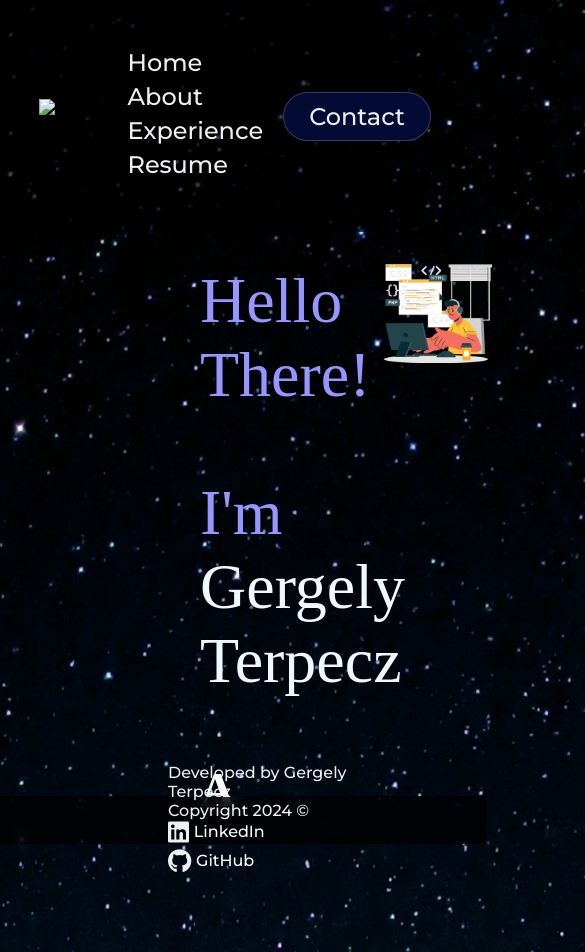
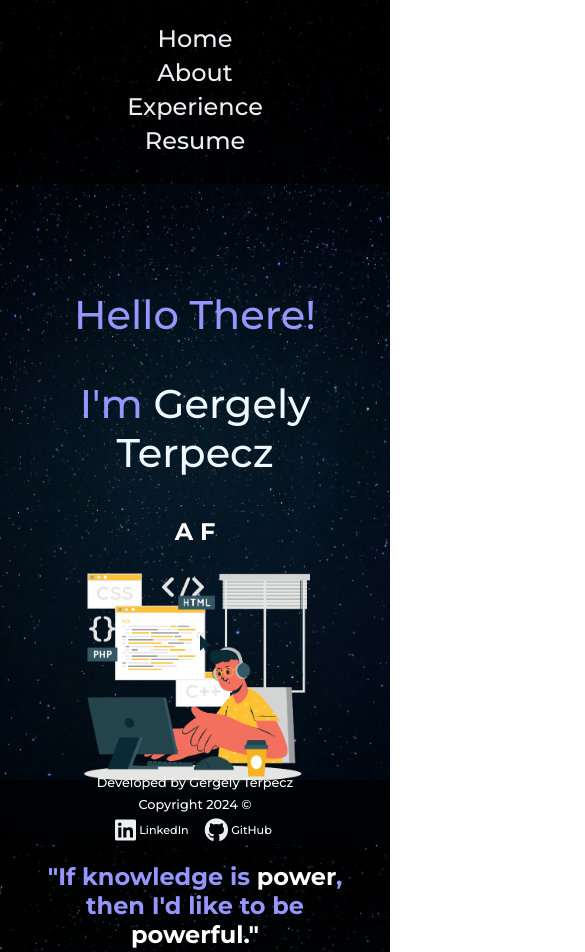
Before and after one commit to terpeczgergely/personal-homepage, a website: page dist/index.html in a window 390 px wide. Shown: the top 952 px of the page, 585 px wide, since content can reach past the window. Drawn offline with Linux system fonts and the light colour scheme.

Commit message:
implemented mobile view

```diff
--- a/dist/index.html
+++ b/dist/index.html
@@ -9,11 +9,8 @@
     <link rel="stylesheet" href="styles.css">
     <link rel="stylesheet" href="https://cdnjs.cloudflare.com/ajax/libs/font-awesome/6.4.2/css/all.min.css" />
 </head>
-
 <body>
-    <header>
         <nav>
-            <img class="logo" src="" alt="logo">
             <ul class="nav_links">
                 <li>
                     <a href="#">Home</a>
@@ -28,11 +25,7 @@
                     <a href="#">Resume</a>
                 </li>
             </ul>
-            <button>
-                <a class="cta" href="#"></a>Contact</a>
-            </button>
         </nav>
-    </header>
     <main>
         <div class="home-wrapper">
             <div id="introduction">
@@ -68,6 +61,7 @@
         <ul class="nav_links">
             <li>Developed by Gergely Terpecz</li>
             <li>Copyright 2024 ©</li>
+            <div class="socials-wrapper">
                 <li><a href="https://www.linkedin.com/in/terpeczgergely/" target="_blank">
                     <i class="fa-brands fa-linkedin"></i><span class="socials">LinkedIn</span>
                 </a></li>
@@ -77,6 +71,8 @@
                     </a>
                 </li>
                 </a>
+            </div>
+
         </ul>
     </footer>
     <script src="main.js"></script>
--- a/dist/styles.css
+++ b/dist/styles.css
@@ -1,8 +1,12 @@
 @import url("https://fonts.googleapis.com/css2?family=Montserrat:wght@100;300;500;700&family=Roboto:wght@300;500;900&display=swap");
 
-::root {
+/* {
+  border: 1px solid red;
+}*/
+:root {
   box-sizing: border-box;
   font-family: "Montserrat", sans-serif;
+
 }
 
 ::-webkit-scrollbar {
@@ -29,9 +33,34 @@ body {
   padding: 0;
   background-image: url("images/background.jpg");
   background-size: cover;
-  background-position: center;
+  background-attachment: fixed;
   display: flex;
+  flex-direction: column;
 }
+
+.nav_links {
+  padding-left: 0; /* Resetting the left padding to 0 */
+}
+
+nav {
+  width: 100%;
+  display: flex;
+  justify-content: space-around;
+  align-items: center;
+  position: fixed;
+  top: 0;
+  left: 0;
+  z-index: 1000; /* Ensure it's above other content */
+  background-color: rgba(
+    0,
+    0,
+    0,
+    0.7
+  ); /* Initial background color with transparency */
+  transition: background-color 0.3s ease; /* Transition for background color change */
+}
+
+
 
 p {
   color: rgb(150, 150, 255);
@@ -45,64 +74,27 @@ span {
 }
 
 main {
-  width: 100%;
   display: flex;
   flex-direction: column;
-  margin-top: 200px; /* Adjust the value to match the height of your navbar */
+  margin-top: 130px; /* Adjust the value to match the height of your navbar */
   margin-left: 200px; /* Adjust the value to match the left padding of your navbar */
   margin-right: 200px; /* Adjust the value to match the right padding of your navbar */
   margin-bottom: 100px; /* Adjust the value to match the bottom padding of your navbar */
 }
 
-button {
-  padding: 9px 25px;
-  background-color: rgb(3, 11, 53);
-  border: 1px solid rgb(255, 255, 255, 0.2);
-  border-radius: 3.125rem;
-  cursor: pointer;
-  transition: all 0.3s ease 0s;
+
+li {
+  display: inline-block;
+  list-style: none;
+  padding: 0px 1.25rem;
 }
 
-button:hover {
-  background-color: rgba(15, 2, 199, 0.8);
-}
-
-nav {
-  display: flex;
-  justify-content: space-between;
-  align-items: center;
-  width: 80%;
-  padding: 2rem 10%;
-  position: fixed;
-  top: 0;
-  left: 0;
-  z-index: 1000; /* Ensure it's above other content */
-  background-color: rgba(
-    0,
-    0,
-    0,
-    0.7
-  ); /* Initial background color with transparency */
-  transition: background-color 0.3s ease; /* Transition for background color change */
-}
-
-li,
-a,
-button {
+li a {
   font-family: "Montserrat", sans-serif;
   font-weight: 500;
   font-size: 1.5rem;
   color: #edf0f1;
   text-decoration: none;
-}
-
-li {
-  list-style: none;
-  display: inline-block;
-  padding: 0px 1.25rem;
-}
-
-li a {
   position: relative; /* Add position relative */
   transition: padding-bottom 0.3s ease; /* Add transition for padding change */
   padding-bottom: 5px; /* Initial padding for space before line */
@@ -161,6 +153,7 @@ footer {
 }
 
 footer li {
+  color: white;
   font-size: 1rem;
   padding: 0 5rem;
 }
@@ -174,11 +167,12 @@ footer li {
 .home-wrapper img {
   max-width: 30%; /* Adjust the width of the image */
   align-self: flex-start;
-  padding-top: 4rem;
+  padding-top: 5rem;
   padding-right: 10rem;
 }
 
 .typewriter .text {
+  min-height: 4rem;
   position: relative;
   color: white;
   font-size: 3rem;
@@ -218,7 +212,6 @@ footer li {
   text-align: center;
   font-size: 1.8rem;
   color: rgb(150, 150, 255);
-  padding: 0 2rem;
   line-height: 1.3;
 }
 
@@ -237,3 +230,116 @@ footer li {
     font-size: 1rem;
     padding-left: 0.3rem;
 }
+
+@media (max-width: 767px) {
+  ::-webkit-scrollbar {
+    width: 10px;
+  }
+  .logo{
+    display: none;
+  }
+  nav {
+    justify-content: center;
+    flex-direction: column;
+    align-items: center;
+    font-size: 1.5rem;
+    align-items: center;
+  }
+  .nav_links {
+    justify-content: center;
+    text-align: center; /* Center text within the nav links */
+  }
+  li {
+    display: flex;
+    flex-direction: column;
+  }
+  main {
+    display: flex;
+    flex-direction: column;
+    margin-top: 250px; /* Adjust the value to match the height of your navbar */
+    margin-left: 30px; /* Adjust the value to match the left padding of your navbar */
+    margin-right: 30px; /* Adjust the value to match the right padding of your navbar */
+    margin-bottom: 100px; /* Adjust the value to match the bottom padding of your navbar */
+  }
+  .home-wrapper {
+    flex-direction: column;
+  }
+
+  .home-wrapper img {
+  max-width: 70%;
+  align-self: center;
+  padding: 0;
+  }
+
+  .typewriter .text {
+    text-align: center;
+    font-size: 1.5rem;
+    min-height:2rem;
+  }
+
+  .goals-wrapper img {
+    max-width: 70%;
+    align-self: center;
+  }
+
+  .goals-wrapper {
+    margin-top: 4rem;
+    border-radius: 15px;
+  }
+
+  .goals-wrapper h1 {
+    font-size: 1.5rem;
+  }
+  #goals {
+    display: flex;
+    flex-direction: column-reverse;
+  }
+  #introduction {
+    width: 100%;
+  }
+
+  #introduction > p {
+    text-align: center;
+    font-size: 2.5rem;
+  }
+
+  footer {
+    padding: 0;
+    font-size: 1rem;
+    min-height: 4rem;
+    max-height: 6rem; /* Set the maximum height of the footer */
+    background-color: rgba(0, 0, 0, 0.7);
+    backdrop-filter: blur(8px);
+    z-index: 1000; /* Ensure the footer is above other content */
+  }
+
+  footer li {
+    color: white;
+    font-size: 0.8rem;
+    padding: 0.2rem 0.4rem; /* Reset padding for the list items */
+    display: flex; /* Display list items as flex containers */
+    align-items: center; /* Align items vertically */
+  }
+
+  footer .nav_links {
+    min-height: 4rem;
+    max-height: 5rem;
+  }
+
+  .socials-wrapper {
+    display: flex;
+    justify-content: center;
+    align-items: center;
+    flex-direction: row;
+    margin-bottom: 2rem; /* Ensure the icons are displayed in a row */
+  }
+
+  .socials {
+    font-size: 0.7rem;
+    padding: 0.2rem 0.2rem; /* Add some padding to the social icons */
+  }
+}
+
+@media (min-width: 768px) and (max-width: 991px) {
+  /* Styles for tablet */
+}
```
Lines whose indentation alone changed are shown as unchanged.
